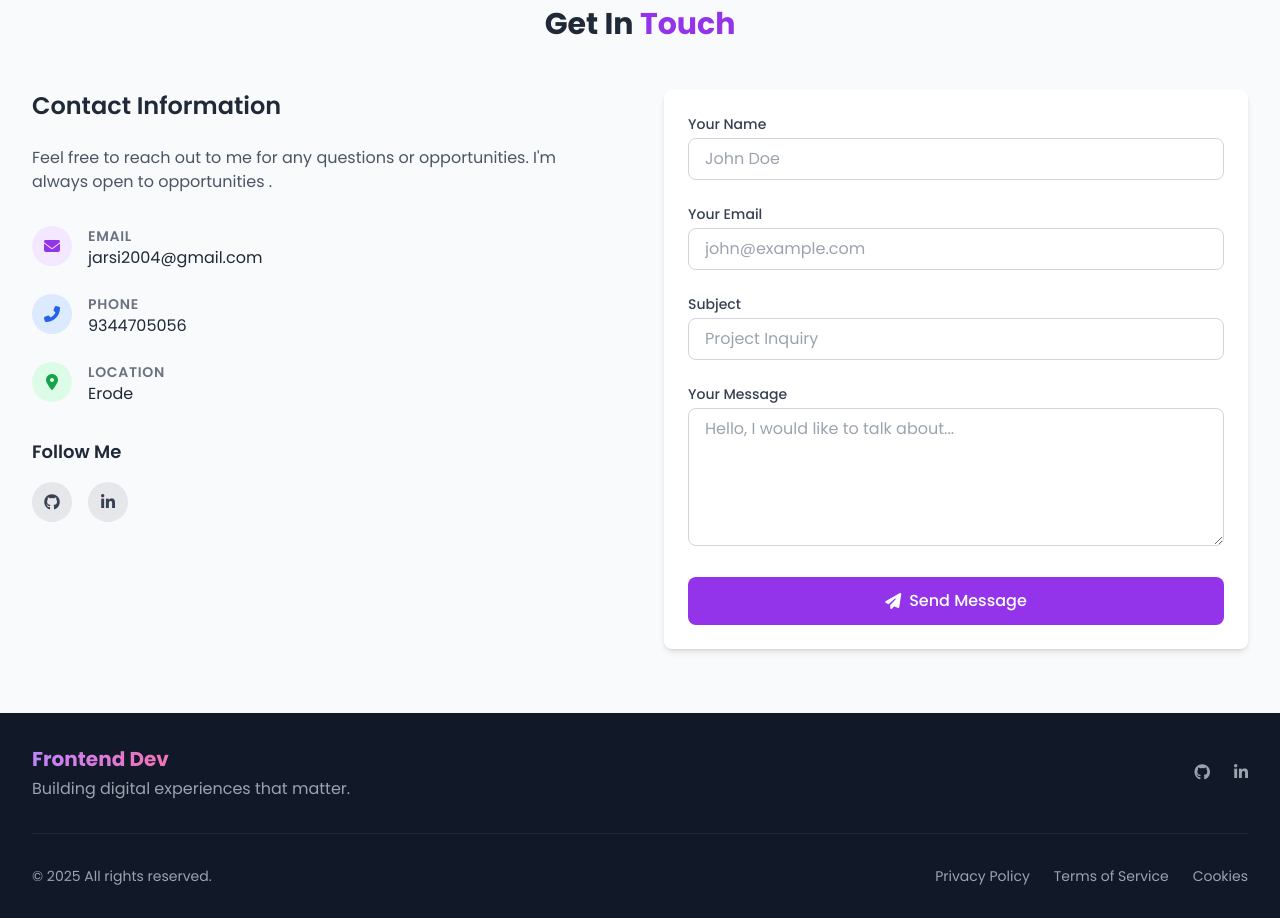
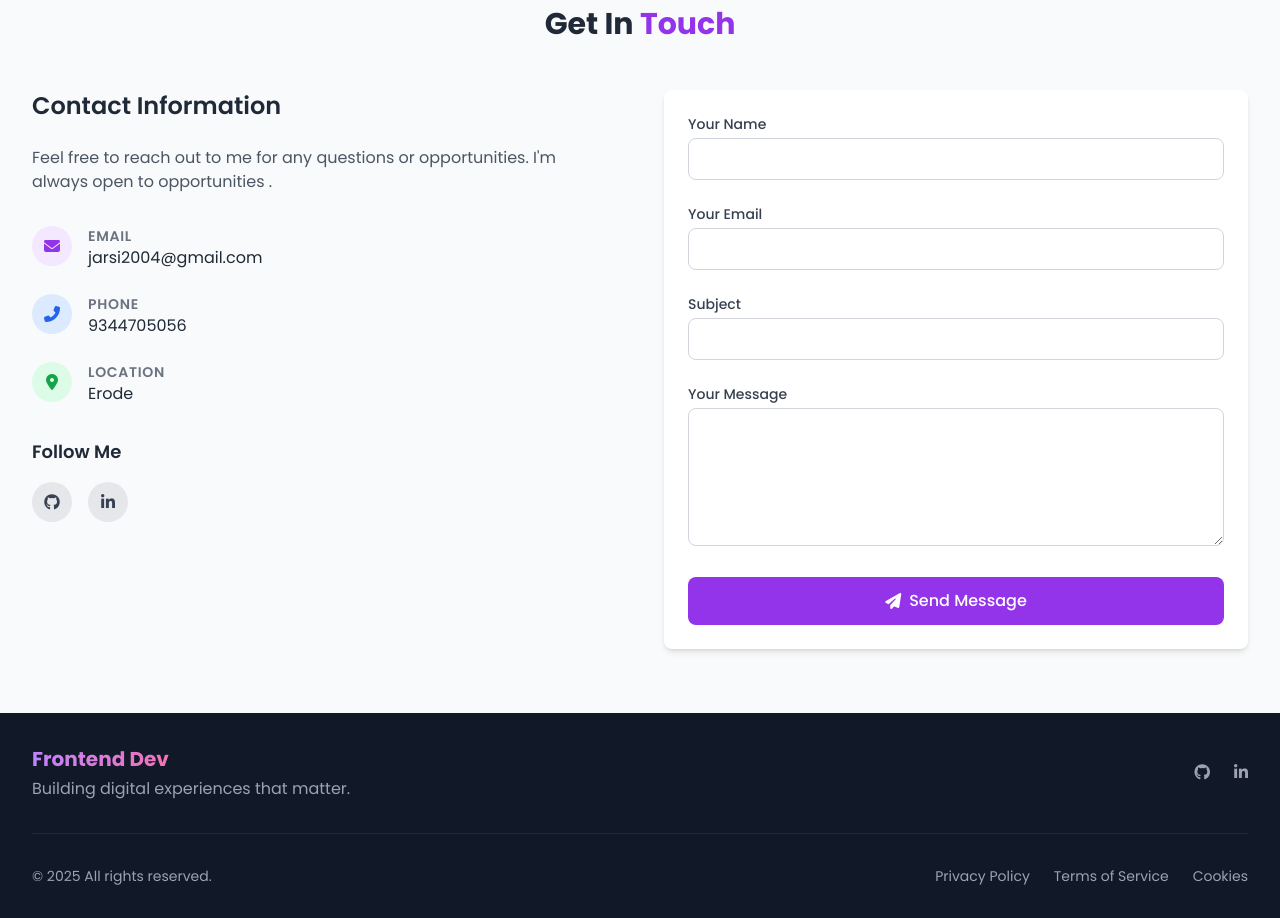
Before and after one commit to JarsiB/portfolio-, a plain HTML site: page index.html in a window 1280 px wide. Shown: the part 2708-3626 px from the top of the page. Drawn offline with nearby package versions, Linux system fonts and the light colour scheme.

Commit message:
Forth  commit

```diff
--- a/index.html
+++ b/index.html
@@ -901,11 +901,7 @@
                   >
                     Phone
                   </h4>
-                  <a
-
-                    class="text-gray-800 hover:text-purple-600"
-                    >9344705056
-                  </a>
+                  <a class="text-gray-800 hover:text-purple-600">9344705056 </a>
                 </div>
               </div>
 
@@ -1017,7 +1013,6 @@
                   name="name"
                   id="name"
                   class="w-full px-4 py-2 border border-gray-300 rounded-lg focus:ring-2 focus:ring-purple-600 focus:border-transparent"
-                  placeholder="John Doe"
                   required
                 />
               </div>
@@ -1033,7 +1028,6 @@
                   name="email"
                   id="email"
                   class="w-full px-4 py-2 border border-gray-300 rounded-lg focus:ring-2 focus:ring-purple-600 focus:border-transparent"
-                  placeholder="john@example.com"
                   required
                 />
               </div>
@@ -1049,7 +1043,6 @@
                   name="subject"
                   id="subject"
                   class="w-full px-4 py-2 border border-gray-300 rounded-lg focus:ring-2 focus:ring-purple-600 focus:border-transparent"
-                  placeholder="Project Inquiry"
                   required
                 />
               </div>
@@ -1065,7 +1058,6 @@
                   id="message"
                   rows="5"
                   class="w-full px-4 py-2 border border-gray-300 rounded-lg focus:ring-2 focus:ring-purple-600 focus:border-transparent"
-                  placeholder="Hello, I would like to talk about..."
                   required
                 ></textarea>
               </div>
```
